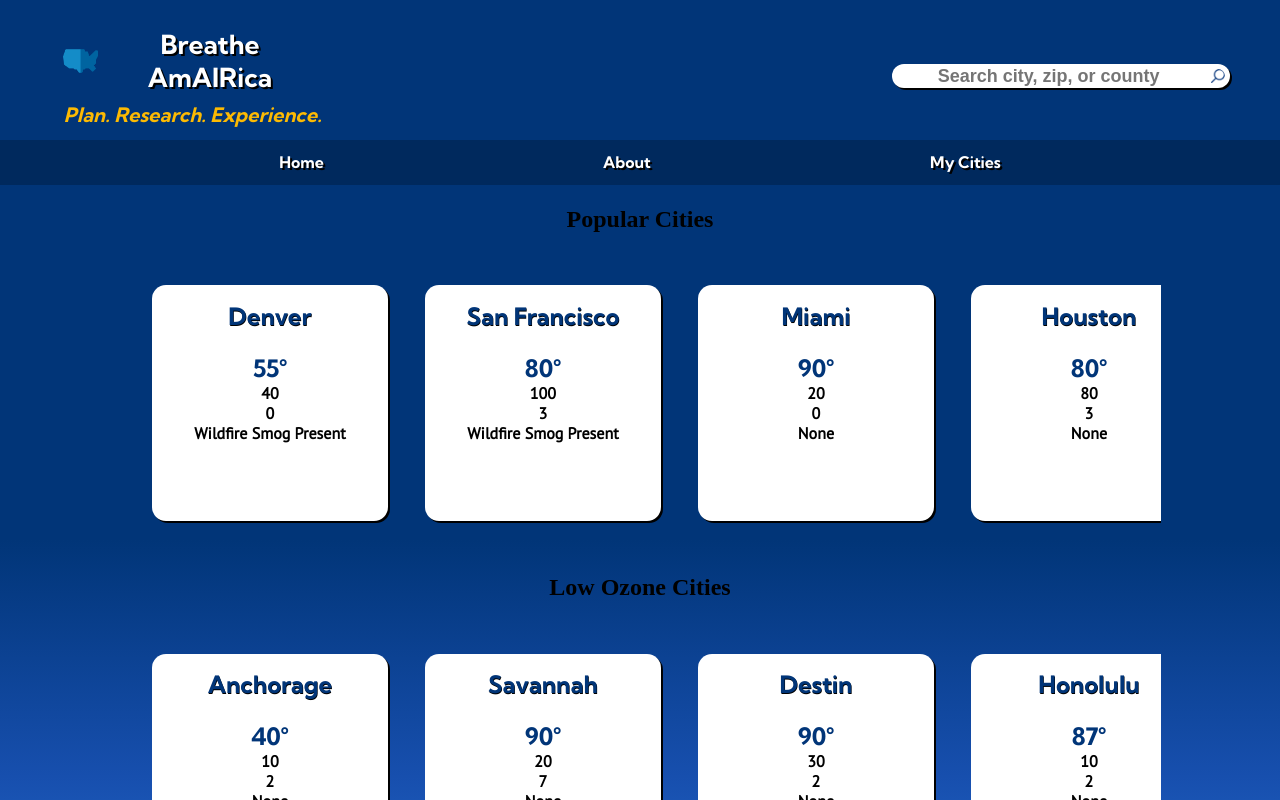
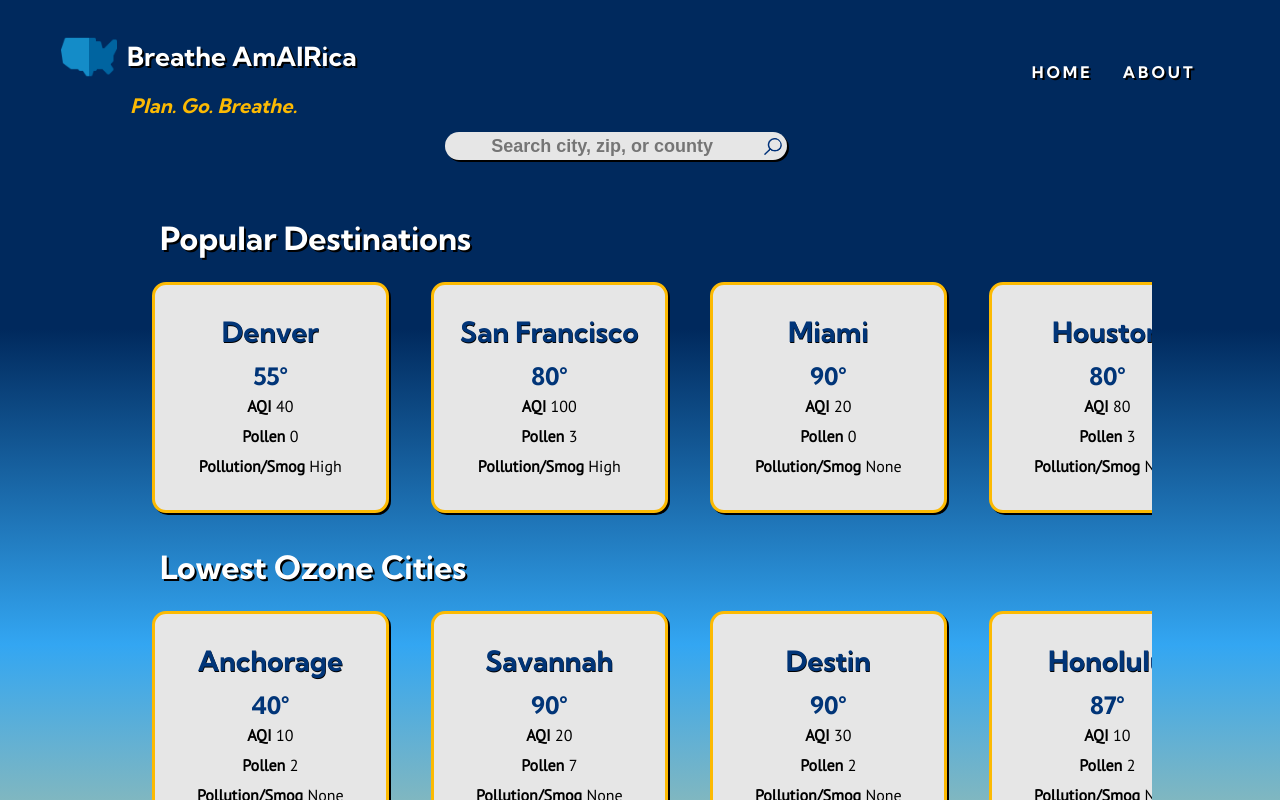
Before and after one commit to leighlars/BreatheAmAIRica, a React (Create React App) app: page / in a window 1280 px wide. Shown: the top 800 px of the page. Built offline with nearby package versions, Linux system fonts and the light colour scheme; no server answers.

Commit message:
Add color changes

```diff
--- a/src/App/App.scss
+++ b/src/App/App.scss
@@ -3,8 +3,10 @@
 .App {
   @include columnDisplay();
   padding: 0;
-  background: rgb(51,138,242);
-  background: linear-gradient(0deg, rgba(51,138,242,0.9808298319327731) 13%, rgba(23,79,174,1) 41%, rgba(1,53,120,1) 59%);
+  background: rgb(238,207,121);
+  background: linear-gradient(0deg, rgba(238,207,121,1) 19%, rgba(51,166,242,1) 49%, rgba(0,41,93,1) 74%);
+  // background: rgb(51,138,242);
+  // background: linear-gradient(0deg, rgba(51,138,242,0.9808298319327731) 13%, rgba(23,79,174,1) 41%, rgba(1,53,120,1) 59%);
   height: 100%;
 }
 
--- a/src/Card/Card.scss
+++ b/src/Card/Card.scss
@@ -2,25 +2,24 @@
 
 .card-container {
     @include columnDisplay();
-    justify-content: flex-start;
-    background: white;
+    justify-content: center;
+    background: #e6e6e6;
+    border: 3px solid $goldenrod;
     box-shadow: 2px 2px black;
     border-radius: 14px;
     width: 225px;
-    height: 225px;
+    height: 220px;
     margin: 1.5em;
-    padding: 2%;
     &:hover {
       transform: scale(1.05);
-      border: 2px solid $goldenrod;
     }
 
     .card-header {
-      @include headerFont(1.5em);
+      @include headerFont(1.75em);
       text-shadow: .5px black;
       color: $darkBlue;
-      margin: 10px;
       text-shadow: .5px .5px black;
+      text-align: center;
     }
     .card-temp {
       @include headerFont(1.5em);
@@ -31,6 +30,6 @@
     p {
       @include textFont(1em);
       color: black;
-      font-weight: bold;
+      margin: 5px;
     }
   }
--- a/src/Card/Card.tsx
+++ b/src/Card/Card.tsx
@@ -22,12 +22,18 @@ const Card: React.FC<CardProps> = (props) => {
     <article className="card-container" key={props.city.name}>
      <h2 className="card-header">{props.city.name}</h2>
      <h3 className="card-temp">{props.city.temp}&deg;</h3>
-        <p className="card-air">{props.city.aqi}</p>
-        <p className="card-pollen">{props.city.pollen}</p>
-        <p className="card-hazard">{props.city.fire}</p>
+     <p className="card-air">
+      <b>AQI</b> {props.city.aqi}
+     </p>
+     <p className="card-pollen">
+      <b>Pollen</b> {props.city.pollen}
+     </p>
+     <p className="card-hazard">
+      <b>Pollution/Smog</b> {props.city.fire}
+     </p>
     </article>
    </Link>
-  )
+  );
 }
 
 export default Card
--- a/src/Header/Header.scss
+++ b/src/Header/Header.scss
@@ -3,11 +3,12 @@
 header {
   @include columnDisplay();
   justify-content: space-between;
-  background: $darkBlue;
+  background: #00295d;
   color: white;
   height: 7em;
   width: 100%;
   position: fixed;
+  z-index: 3;
 }
   .top-header {
     @include rowDisplay();
@@ -24,15 +25,16 @@ header {
 
     .company-logo {
       @include rowDisplay();
+      justify-content: flex-end;
       margin-bottom: 5px;
 
       .map-icon {
-        width: 2.15em;
+        width: 3.5em;
       }
       .company-name {
         @include headerFont(1.65em);
-        // margin-left: 10px;
         text-shadow: 2px 2px black;
+        width: 250px;
       }
     }
     .tagline  {
@@ -45,12 +47,14 @@ header {
 
   nav {
     @include rowDisplay();
+    padding: .5%;
     justify-content: space-evenly;
-    width: 100%;
+    width: 14em;
     margin: 0;
-    background: #00295d;
+    margin-right: 3em;
     .nav-btns {
       @include headerFont(1em);
+      letter-spacing: 3px;
       text-decoration: none;
       color: white;
       text-shadow: 2px 2px black;
--- a/src/Header/Header.tsx
+++ b/src/Header/Header.tsx
@@ -14,24 +14,24 @@ const Header: React.FC = () => {
           <img src={america} alt='Blue map of USA' className='map-icon' />
           <h1 className='company-name'>Breathe AmAIRica</h1>
         </span>
-        <h2 className='tagline'><i>Plan. Research. Experience.</i></h2>
-      </div>
-      <Search />
+        <h2 className='tagline'><i>Plan. Go. Breathe.</i></h2>
       </div>
       <nav>
         <NavLink to='/'
           className='nav-btns'>
-            Home
+            HOME
         </NavLink>
         <NavLink to='/about'
           className='nav-btns'>
-            About
+            ABOUT
         </NavLink>
-        <NavLink to='/saved-cities'
+        {/* <NavLink to='/saved-cities'
           className='nav-btns'>
             My Cities
-        </NavLink>
+        </NavLink> */}
       </nav>
+      </div>
+      <Search />
     </header>
   )
 }
--- a/src/Home/Home.scss
+++ b/src/Home/Home.scss
@@ -5,13 +5,22 @@
   @include columnDisplay();
   padding: 2%;
   width: 70vw;
-  overflow: none;
+  margin: 2em;
+
+  .carousel-header {
+    @include headerFont(2em);
+    width: 75vw;
+    text-shadow: 2px 2px black;
+  }
 
   .card-carousel {
     @include rowDisplay();
-    overflow: scroll;
+    padding: 0;
+    overflow-x: scroll;
     width: 80vw;
-    margin: 0;
+    margin-bottom: 10px;
+    overflow-y: hidden;
   }
 
+
 }
--- a/src/Home/Home.tsx
+++ b/src/Home/Home.tsx
@@ -20,15 +20,15 @@ const Home: React.FC = () => {
 
 	return (
 		<section className="home">
-			<h2 className='carousel-header'>Popular Cities</h2>
+			<h2 className='carousel-header'>Popular Destinations</h2>
 			<div className='card-carousel'>
 				{popularCities}
 			</div>
-			<h2 className='carousel-header'>Low Ozone Cities</h2>
+			<h2 className='carousel-header'>Lowest Ozone Cities</h2>
 			<div className='card-carousel'>
 				{lowOzoneCities}
 			</div>
-			<h2 className='carousel-header'>Low Pollution Cities</h2>
+			<h2 className='carousel-header'>Lowest Pollution Cities</h2>
 			<div className='card-carousel'>
 				{lowPollutionCities}
 			</div>
--- a/src/Search/Search.scss
+++ b/src/Search/Search.scss
@@ -12,7 +12,8 @@
   .search-input {
     border-radius: 14px 0 0 14px;
     border: none;
-    padding: .5%;
+    background: #e6e6e6;
+    padding: 1%;
     font-weight: bold;
     font-size: 18px;
     text-align: center;
@@ -20,9 +21,9 @@
     width: 18em;
   }
   .search-icon {
-    background: white;
+    background: #e6e6e6;
     padding: 1.5%;
-    width: .9em;
+    width: 1.1em;
     border-radius: 0 14px 14px 0;
     box-shadow: 2px 2px black;
   }
--- a/src/helpers/cities.ts
+++ b/src/helpers/cities.ts
@@ -4,14 +4,14 @@ export const popCities = [
   temp: 55,
   aqi: 40,
   pollen: 0,
-  fire: 'Wildfire Smog Present'
+  fire: 'High'
 },
  {
   name: "San Francisco",
   temp: 80,
   aqi: 100,
   pollen: 3,
-  fire: 'Wildfire Smog Present'
+  fire: 'High'
 },
  {
   name: "Miami",
@@ -70,7 +70,7 @@ export const ozoneCities = [
   temp: 55,
   aqi: 30,
   pollen: 0,
-  fire: 'Wildfire Smog Present'
+  fire: 'High'
 },
 ];
 
@@ -87,7 +87,7 @@ export const pollutionCities = [
   temp: 45,
   aqi: 10,
   pollen: 0,
-  fire: 'Wildfire Smog Present'
+  fire: 'High'
 },
  {
   name: "Bellingham",
@@ -101,7 +101,7 @@ export const pollutionCities = [
   temp: 87,
   aqi: 10,
   pollen: 0,
-  fire: 'Wildfire Smog Present'
+  fire: 'High'
 },
  {
   name: "Portland, ME",
```
Lines whose indentation alone changed are shown as unchanged.
